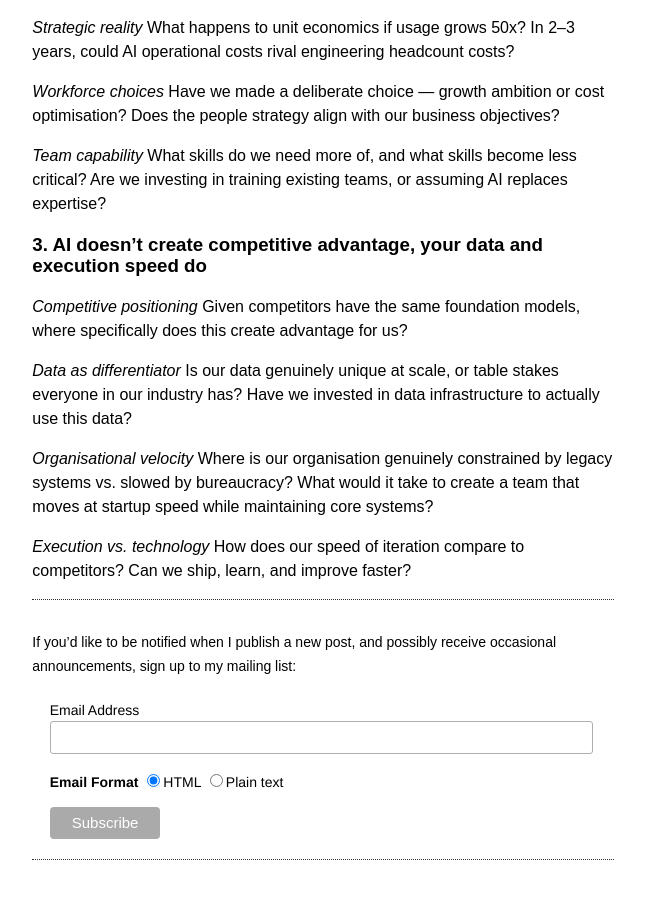
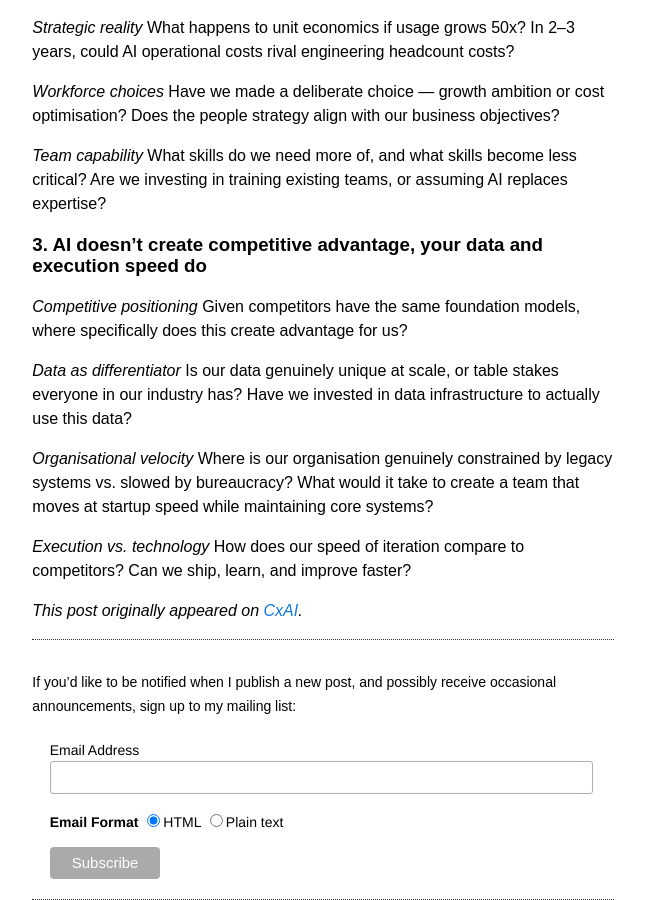
Before and after one commit to annashipman/annashipman.github.io, a Jekyll site: the page built from _posts/2026-05-08-exec-ai-principles.md, in a window 1280 px wide and 900 px high, scrolled down 8190 px. Shown: the whole window, without its empty margins (317-962 px from the left). Built offline with Jekyll 4.4.1, drawn with Linux system fonts in a browser that asks for light colours; before the commit the page ends 9050 px from its top, so only the background shows below that.

Commit message:
Add the usual link at the end

```diff
--- a/_posts/2026-05-08-exec-ai-principles.md
+++ b/_posts/2026-05-08-exec-ai-principles.md
@@ -146,3 +146,5 @@ What's our process for monitoring accuracy over time? How often will we retrain
 *Organisational velocity* Where is our organisation genuinely constrained by legacy systems vs. slowed by bureaucracy? What would it take to create a team that moves at startup speed while maintaining core systems?
 
 *Execution vs. technology* How does our speed of iteration compare to competitors? Can we ship, learn, and improve faster?
+
+*This post originally appeared on [CxAI](https://cxai100.substack.com/p/three-ai-principles-every-exec-leader).*
```
